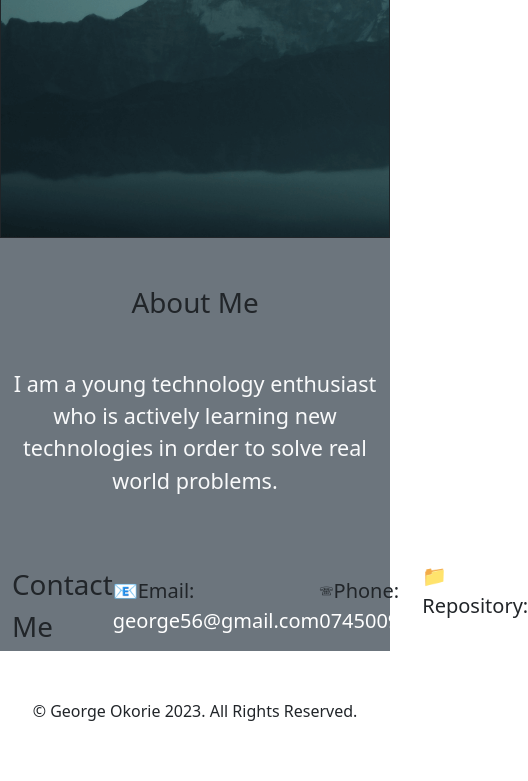
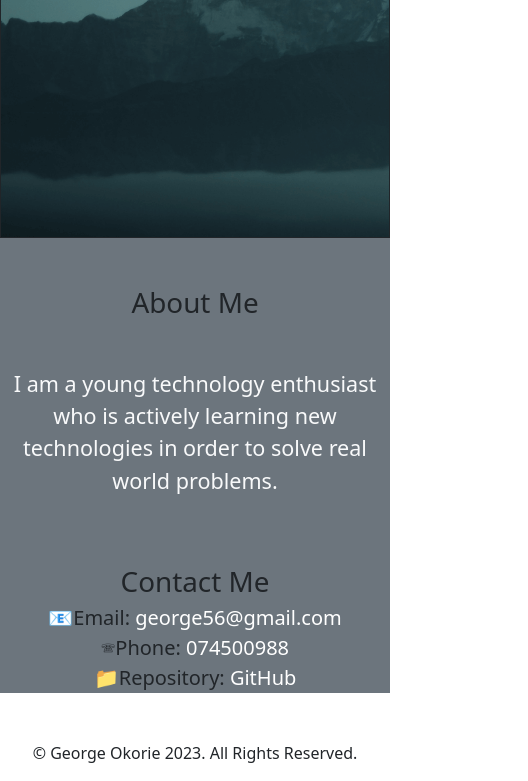
Before and after one commit to GiorgioDaVinci/Bootstrap-Portfolio, a plain HTML site: page index.html in a window 390 px wide. Shown: the part 2819-3600 px from the top of the page, 528 px wide, since content can reach past the window. Before the commit the page ends 3558 px from the top, so only its background shows below. Drawn offline with nearby package versions, Linux system fonts and the light colour scheme.

Commit message:
I changed the contact section and made them stack on top of each other to make it responsive

```diff
--- a/index.html
+++ b/index.html
@@ -119,7 +119,7 @@
             <div class="row">
                 <h2 class="fs-1  mb-5 mx-6 pt-5 text-center">About Me</h2>
                 <p class="fs-4 text-center text-light">I am a young technology enthusiast who is actively learning new technologies in order to solve real world problems.</p>
-                <div class="d-flex justify-content-between align-items-center mt-5">
+                <div class="justify-content-center align-items-center text-center mt-5">
                     <div class="fs-1 ">Contact Me</div>
                     <div class="fs-5">&#128231;Email: <a class="rep" href="#">george56@gmail.com</a></div>
                     <div class="fs-5">&#128382;Phone: <a class="rep" href="#">074500988</a> </div>
```
